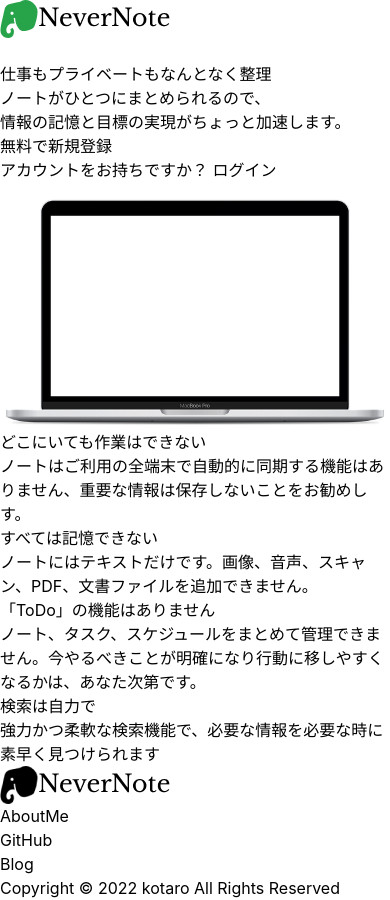
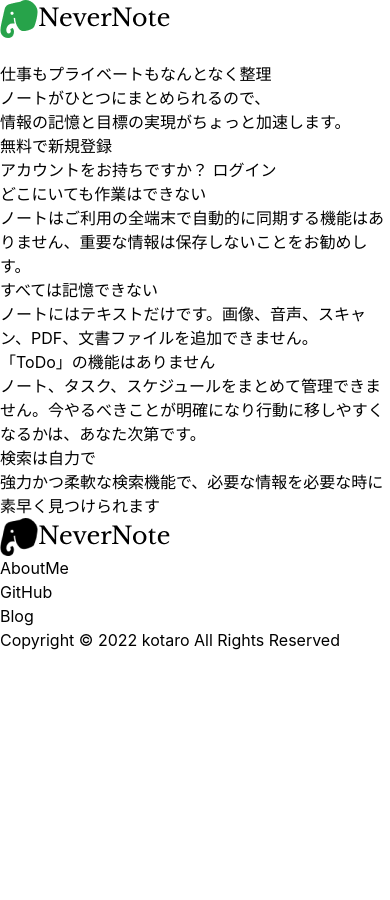
Before and after one commit to hito-kotaro/NeverNote, a React (Create React App) app: page / in a window 390 px wide. After the commit the page ends 844 px from the top, so only its background shows below. Built offline with nearby package versions, Linux system fonts and the light colour scheme.

Commit message:
ブレイクポイント用のカスタムフック作成

```diff
--- a/src/components/Leyouts/Header.tsx
+++ b/src/components/Leyouts/Header.tsx
@@ -1,14 +1,15 @@
 import React from 'react';
 import { Link, useNavigate } from 'react-router-dom';
-import MediaQuery from 'react-responsive';
 import logoSide64 from '../../images/logo_side_small.png';
 import Button from '../Button/Button';
 import MenuButton from '../Button/MenuButton';
+import useResponsive from '../../hooks/useResponsive';
 
 const Header = () => {
   const nevigate = useNavigate();
   const buttonStyles: string =
     'ring-2 ring-green-700 text-green-700 hover:text-green-500 hover:ring-2 hover:ring-green-500 mt-5 py-2 px-4 font-semibold rounded-lg shadow-md focus:outline-none focus:ring-2 focus:ring-green-400 focus:ring-opacity-75';
+  const { query } = useResponsive();
 
   const login = () => {
     nevigate('/login');
@@ -16,21 +17,16 @@ const Header = () => {
   return (
     <div className="h-24 border-2 flex">
       <Link to="/" className="ml-5 my-auto w-[160px] h-[40px]">
-        <img
-          src={logoSide64}
-          alt="logo"
-          // className="ml-5 my-auto w-[160px] h-[40px]"
-        />
+        <img src={logoSide64} alt="logo" />
       </Link>
       <div className="mb-5 ml-auto  mr-5 flex">
-        <MediaQuery query="(min-width: 768px)">
+        {query.isLaptop ? (
           <Button className={buttonStyles} buttonAction={login}>
             ログイン
           </Button>
-        </MediaQuery>
-        <MediaQuery query="(max-width: 768px)">
+        ) : (
           <MenuButton />
-        </MediaQuery>
+        )}
       </div>
     </div>
   );
--- a/src/components/PageBody/TopBody.tsx
+++ b/src/components/PageBody/TopBody.tsx
@@ -1,10 +1,12 @@
 import React, { VFC } from 'react';
 import { Link } from 'react-router-dom';
 import useButtonAnctions from '../../hooks/useButtonActions';
+import useResponsive from '../../hooks/useResponsive';
 import TopImage from '../../images/top_image.png';
 import Button from '../Button/Button';
 
 const Body: VFC = () => {
+  const { query } = useResponsive();
   const { blankAntion } = useButtonAnctions();
   const subTitleStyles: string = 'mt-5 font-bold';
   const buttonStyles: string =
@@ -31,7 +33,9 @@ const Body: VFC = () => {
         アカウントをお持ちですか？ ログイン
       </Link>
       <div className="flex my-10">
-        <img src={TopImage} alt="topImage" className="hidden xl:block" />
+        {query.isLaptop && (
+          <img src={TopImage} alt="topImage" className="block" />
+        )}
         <div className="">
           <p className={subTitleStyles}>どこにいても作業はできない</p>
           <p>
--- /dev/null
+++ b/src/hooks/useResponsive.ts
@@ -0,0 +1,10 @@
+import { useMediaQuery } from 'react-responsive';
+
+const mediaQuery = () => {
+  const query = {
+    isLaptop: useMediaQuery({ query: '(min-width: 1280px)' }),
+  };
+  return { query };
+};
+
+export default mediaQuery;
```
